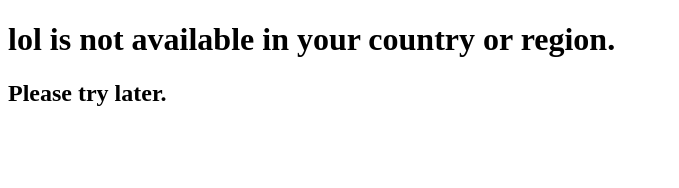
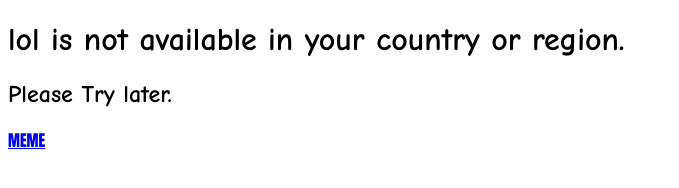
Before and after one commit to EricZhang456/lol, a plain HTML site: page index.html in a window 1280 px wide. Shown: the whole page, without its empty margins (0-679 px from the left). Drawn offline with Linux system fonts and the light colour scheme.

Commit message:
Update index.html

```diff
--- a/index.html
+++ b/index.html
@@ -3,8 +3,9 @@
   <head>
   </head>
   <body>
-    <h1>lol is not available in your country or region.</h1>
-    <h2>Please try later.</h2>
+    <h1 style="font-family:'Comic Sans MS'">lol is not available in your country or region.</h1>
+    <h2 style="font-family:'Comic Sans MS'">Please Try later.</h2>
+    <p style="font-family:'Impact'"><a href="https://imgur.com/">MEME</a></p>
   </body>
 </html>
 
```
